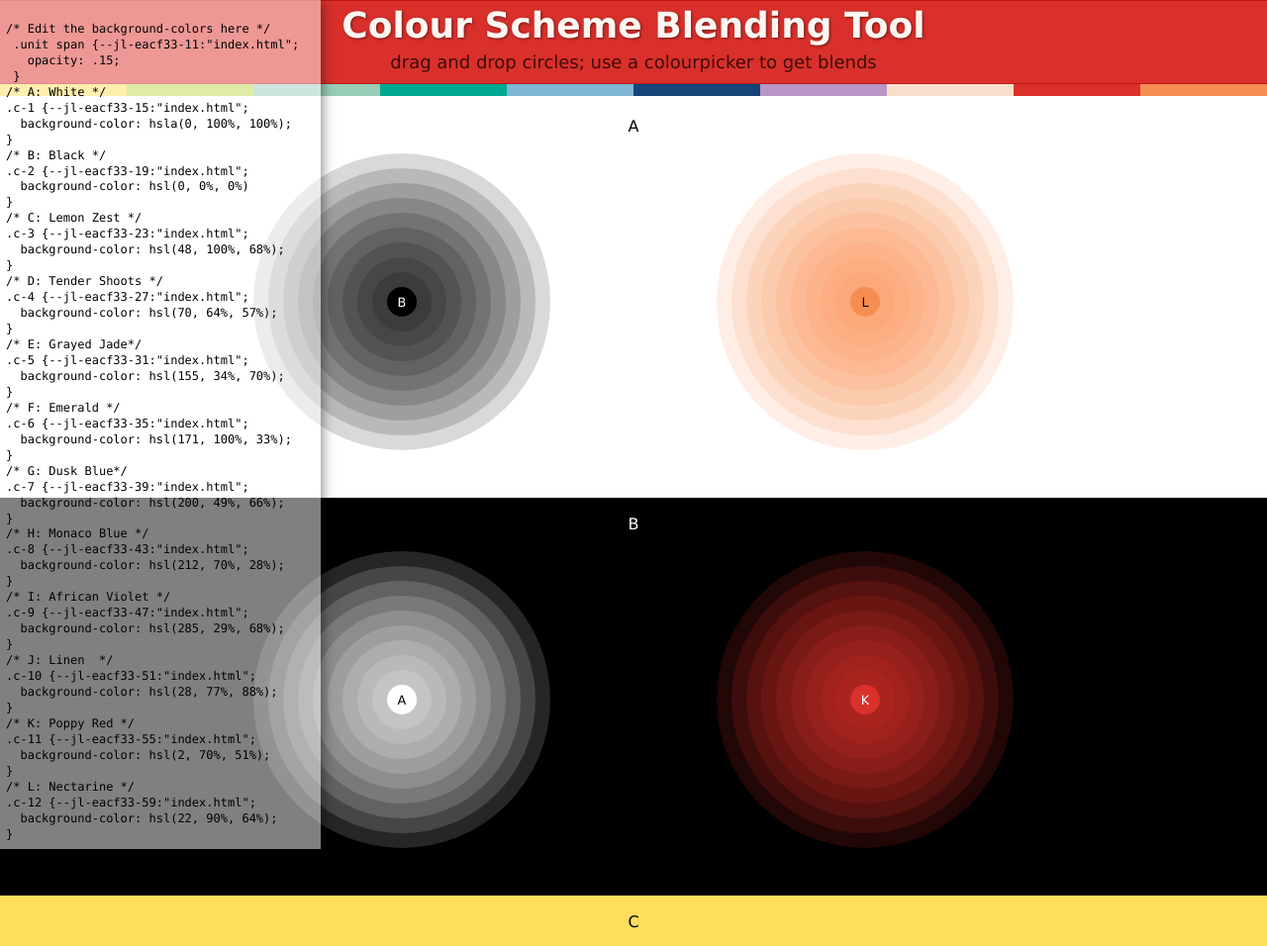
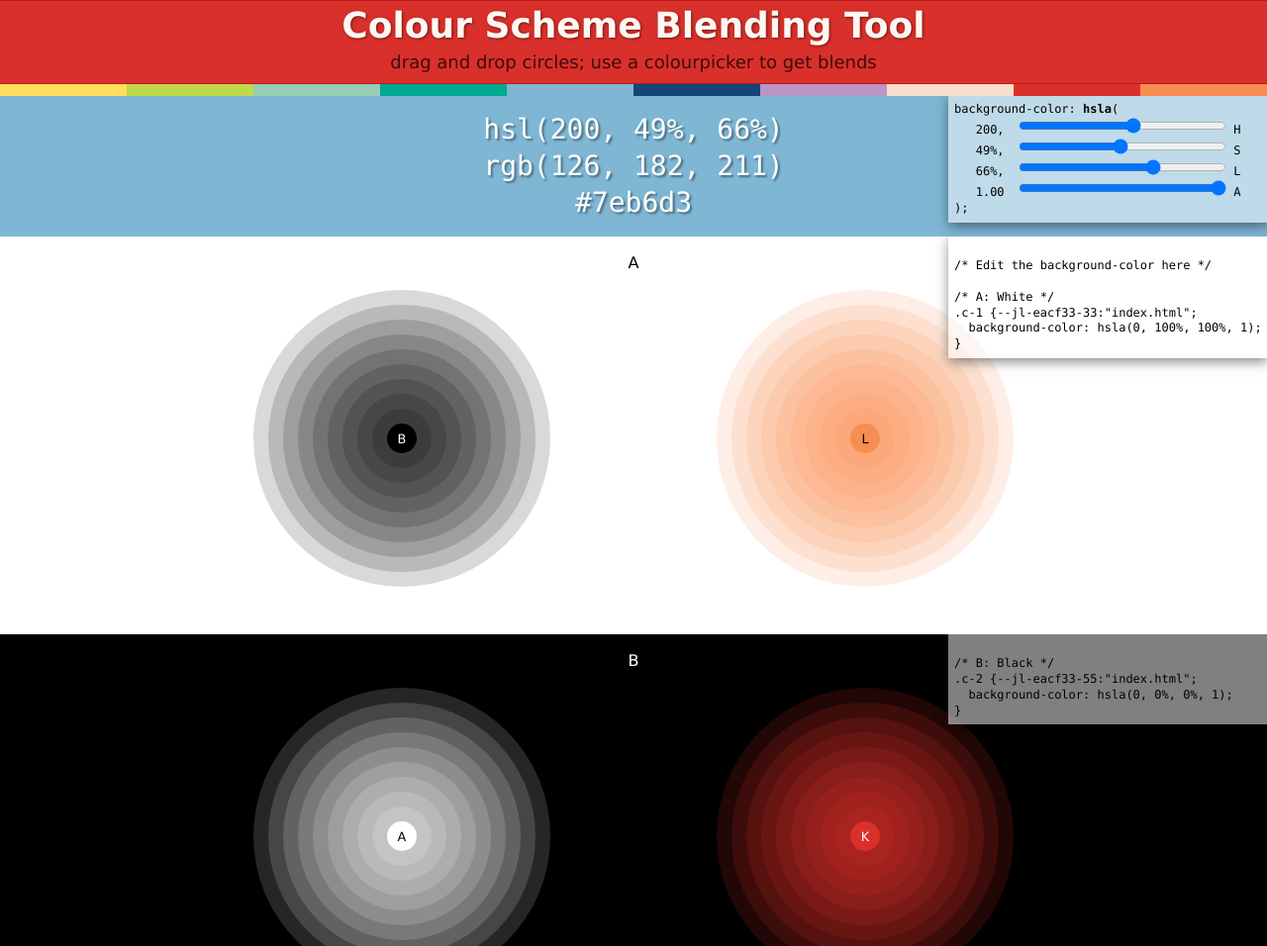
Before and after one commit to atelierbram/Colour-Scheme-Blending, a plain HTML site: page index.html in a window 1280 px wide. Shown: the top 956 px of the page at 99% size. Drawn offline with Linux system fonts and the light colour scheme.

Commit message:
added hsl to rgb and hex color-converter, better inline scoped styles for contenteditable backgroundcolors, added credits and links in subfooter

```diff
--- a/css/style.css
+++ b/css/style.css
@@ -144,7 +144,7 @@ a, a:link {
 .header {
   font-family: AvenirNextCondensed-DemiBold, Corbel, "Lucida Grande", "Lucida Sans", "Segoe Ui", "Trebuchet MS", sans-serif;
   height: 56px;
-  margin-bottom: 1em;
+  margin-bottom: .75em;
 }
 .footer {
   height: 40px;
@@ -169,6 +169,9 @@ text-overflow: ellipsis;
 }
 .line {
   margin: 0 auto 2em;
+}
+.row {
+  position: relative;
 }
 .row,
 .line {
@@ -285,15 +288,46 @@ text-overflow: ellipsis;
 }
 h3 {
   color: #087282;
+  text-transform: capitalize;
 }
 head {display: block;}
-style[contenteditable] {
+
+/* color-converter */
+/* http://www.standardista.com/hsla-color-picker/ */
+/* https://github.com/estelle/HSLA-Color-Converter */
+style[contenteditable],
+.color-converter,
+.example {
   font: .75em/1.33 Consolas, "DejaVu Sans Mono", Monaco, monospace;
+}
+
+style[contenteditable],
+.color-converter {
   white-space: pre;
   padding: 0.5em;
   background: white;
   background: hsla(360, 100%, 100%, 0.5);
-  display: none;
+  color: black;
+  position: absolute;
+  width: 310px;
+  right: 0;
+  top: 0;
+  display: block;
+   -webkit-box-shadow: 1px 3px 12px hsla(0,0%,0%,.5);
+  box-shadow: 1px 3px 12px hsla(0,0%,0%,.5);
+  z-index: 2;
+}
+.example {
+  background-color:  hsla(328, 100%, 44%, 1);
+  padding: 15px;
+  color: #FFF;
+  text-shadow: 2px 2px 2px rgba(0,0,0,0.4);
+  font-size: 1.75em;
+  text-align: center;
+}
+input[type="range"]  {
+  width: 210px;
+  display: inline-block;
 }
 
 @media only screen and (min-width: 454px) {
@@ -341,18 +375,6 @@ style[contenteditable] {
     line-height: 2.5;
   }
 }
-@media only screen and (min-width: 1200px) {
-  style[contenteditable] {
-    display: block;
-    position: fixed;
-    width: 312px;
-    left: 0;
-    top: 0;
-    z-index: 2;
-    -webkit-box-shadow: 1px 3px 12px hsla(0,0%,0%,.5);
-    box-shadow: 1px 3px 12px hsla(0,0%,0%,.5);
-  }
-}
 
 /* Fashion Color Report Collection - Women’s Spring 2013
  * http://www.pantone.com/pages/products/product.aspx?pid=1333&ca=4
--- a/index.html
+++ b/index.html
@@ -6,62 +6,7 @@
     <title>Colour Scheme Blending Tool</title>
 
     <link rel="stylesheet" href="css/style.css" type="text/css" media="screen">
-<style type="text/css" contenteditable>
-/* Edit the background-colors here */
- .unit span {
-   opacity: .15;
- }
-/* A: White */
-.c-1 {
-  background-color: hsla(0, 100%, 100%);
-}
-/* B: Black */
-.c-2 {
-  background-color: hsl(0, 0%, 0%)
-}
-/* C: Lemon Zest */
-.c-3 {
-  background-color: hsl(48, 100%, 68%);
-}
-/* D: Tender Shoots */
-.c-4 {
-  background-color: hsl(70, 64%, 57%);
-}
-/* E: Grayed Jade*/
-.c-5 {
-  background-color: hsl(155, 34%, 70%);
-}
-/* F: Emerald */
-.c-6 {
-  background-color: hsl(171, 100%, 33%);
-}
-/* G: Dusk Blue*/
-.c-7 {
-  background-color: hsl(200, 49%, 66%);
-}
-/* H: Monaco Blue */
-.c-8 {
-  background-color: hsl(212, 70%, 28%);
-}
-/* I: African Violet */
-.c-9 {
-  background-color: hsl(285, 29%, 68%);
-}
-/* J: Linen  */
-.c-10 {
-  background-color: hsl(28, 77%, 88%);
-}
-/* K: Poppy Red */
-.c-11 {
-  background-color: hsl(2, 70%, 51%);
-}
-/* L: Nectarine */
-.c-12 {
-  background-color: hsl(22, 90%, 64%);
-}
-</style>
-
-  </head>
+ </head>
   <body>
 
 <header class="header c-11">
@@ -71,8 +16,25 @@
   drag and drop circles; use a colourpicker to get blends
   </p>
 </header>
+   <section class="row">
+        <pre contenteditable class="color-converter">background-color:<b>&nbsp;hsla</b>(
+   <span class="hsl-value" id="hsl-h-value">200,</span>  <input id="hsl-h" type="range" min="0" max="360" value="200" onChange="changeHSL()">&nbsp;H&nbsp;&nbsp;
+   <span class="hsl-value" id="hsl-s-value">49%,</span> <input id="hsl-s" type="range" min="0" max="100" value="49" onChange="changeHSL()">&nbsp;S&nbsp;&nbsp;
+   <span class="hsl-value" id="hsl-l-value">66%, </span> <input id="hsl-l" type="range" min="0" max="100" value="66" onChange="changeHSL()">&nbsp;L&nbsp;&nbsp;
+   <span class="hsl-value" id="hsl-a-value">1.00</span>	 <input id="hsl-a" type="range" min="0" max="100" value="100" onChange="changeHSL()">&nbsp;A&nbsp;&nbsp;
+);        </pre><h1 id="hsl-example" class="example"> HSLA Colors</h1>
+  </section>
 
 <div class="row c-1">
+  <style scoped type="text/css" contenteditable>
+/* Edit the background-color here */
+
+/* A: White */
+.c-1 {
+  background-color: hsla(0, 100%, 100%, 1);
+}
+</style>
+
  <span class="c-name">A</span>
  <div class="line">
   <div class="unit unit-l">
@@ -88,6 +50,13 @@
 </div><!-- /.row -->
 
 <div class="row c-2">
+   <style scoped type="text/css" contenteditable>
+/* B: Black */
+.c-2 {
+  background-color: hsla(0, 0%, 0%, 1);
+}
+</style>
+
 <span class="c-name">B</span>
 <div class="line">
   <div class="unit unit-l">
@@ -103,6 +72,13 @@
 </div><!-- /.row -->
 
 <div class="row c-3">
+    <style scoped type="text/css" contenteditable>
+/* C: Lemon Zest */
+.c-3 {
+  background-color: hsla(48, 100%, 68%, 1);
+}
+</style>
+
 <span class="c-name c-dark">C</span>
 <div class="line">
   <div class="unit unit-l">
@@ -118,6 +94,13 @@
 </div><!-- /.row -->
 
 <div class="row c-4">
+    <style scoped type="text/css" contenteditable>
+/* D: Tender Shoots */
+.c-4 {
+  background-color: hsla(70, 64%, 57%, 1);
+}
+</style>
+
 <span class="c-name">D</span>
 <div class="line">
   <div class="unit unit-l">
@@ -133,6 +116,13 @@
 </div><!-- /.row -->
 
 <div class="row c-5">
+    <style scoped type="text/css" contenteditable>
+/* E: Grayed Jade */
+.c-5 {
+  background-color: hsla(155, 34%, 70%, 1);
+}
+</style>
+
 <span class="c-name">E</span>
 <div class="line">
   <div class="unit unit-l">
@@ -148,6 +138,13 @@
 </div><!-- /.row -->
 
 <div class="row c-6">
+    <style scoped type="text/css" contenteditable>
+/* F: Emerald */
+.c-6 {
+  background-color: hsla(171, 100%, 33%, 1);
+}
+</style>
+
 <span class="c-name c-light">F</span>
 <div class="line">
   <div class="unit unit-l">
@@ -163,6 +160,13 @@
 </div><!-- /.row -->
 
 <div class="row c-7">
+    <style scoped type="text/css" contenteditable>
+/* G: Dusk Blue */
+.c-7 {
+  background-color: hsla(200, 49%, 66%, 1);
+}
+</style>
+
 <span class="c-name">G</span>
 <div class="line">
   <div class="unit unit-l">
@@ -178,6 +182,13 @@
 </div><!-- /.row -->
 
 <div class="row c-8">
+    <style scoped type="text/css" contenteditable>
+/* H: Monaco Blue */
+.c-8 {
+  background-color: hsla(212, 70%, 28%, 1);
+}
+</style>
+
 <span class="c-name c-light">H</span>
 <div class="line">
   <div class="unit unit-l">
@@ -193,6 +204,13 @@
 </div><!-- /.row -->
 
 <div class="row c-9">
+    <style scoped type="text/css" contenteditable>
+/* I: African Violet */
+.c-9 {
+  background-color: hsla(285, 29%, 68%, 1);
+}
+</style>
+
 <span class="c-name">I</span>
 <div class="line">
   <div class="unit unit-l">
@@ -208,6 +226,13 @@
 </div><!-- /.row -->
 
 <div class="row c-10">
+    <style scoped type="text/css" contenteditable>
+/* J: Linen */
+.c-10 {
+  background-color: hsla(28, 77%, 88%, 1);
+}
+</style>
+
 <span class="c-name c-dark">J</span>
 <div class="line">
   <div class="unit unit-l">
@@ -223,6 +248,13 @@
 </div><!-- /.row -->
 
 <div class="row c-11">
+    <style scoped type="text/css" contenteditable>
+/* K: Poppy Red */
+.c-11 {
+  background-color: hsla(2, 70%, 51%, 1);
+}
+</style>
+
 <span class="c-name c-light">K</span>
 <div class="line">
   <div class="unit unit-l">
@@ -238,6 +270,13 @@
 </div><!-- /.row -->
 
 <div class="row c-12">
+    <style scoped type="text/css" contenteditable>
+/* L: Nectarine */
+.c-12 {
+  background-color: hsla(22, 90%, 64%, 1);
+}
+</style>
+
 <span class="c-name">L</span>
 <div class="line">
   <div class="unit unit-l">
@@ -254,11 +293,23 @@
 
 <div class="subfooter">
   <div class="line">
+  <h3>credits:</h3>
+  <ul>
+    <li><a href="http://www.standardista.com/hsla-color-picker/">HSLA Color Picker / RGBA Converter by Estelle Weyl</a></li>
+    <li><a href="https://github.com/estelle/HSLA-Color-Converter">HSLA Color Picker on Github</a></li>
+  </ul>
+  </div>
+
+  <div class="line">
   <h3>other webcolour tools:</h3>
  <ul>
+   <li><a href="http://mothereffinghsl.com/">Mother-effing Hsl by Paul Irish</a></li>
+ <li><a href="http://hslpicker.com/">HSL Color Picker by Brandon Mathis</a></li>
+  <li><a href="http://css-tricks.com/examples/HSLaExplorer/">HSLa explorer on css-tricks.com</a></li>
+  </ul>
+  <ul>
   <li><a href="http://meyerweb.com/eric/tools/color-blend/">Web Color Blender by Eric Meyer</a></li>
-  <li><a href="http://hslpicker.com/">HSL Color Picker by Brandon Mathis</a></li>
-  <li><a href="http://css-tricks.com/examples/HSLaExplorer/">HSLa explorer on css-tricks.com</a></li>
+   <li><a href="http://meyerweb.com/eric/css/colors/">color keywords table by Eric Meyer</a></li>
   </ul>
   </div>
 </div>
@@ -290,10 +341,93 @@
   <span class="b--sp c-12"></span>
 </div>
 
-<!-- http://www.html5rocks.com/en/tutorials/dnd/basics/ -->
-<script>Element.prototype.hasClassName=function(name){return new RegExp("(?:^|\\s+)"+name+"(?:\\s+|$)").test(this.className);};Element.prototype.addClassName=function(name){if(!this.hasClassName(name)){this.className=this.className?[this.className,name].join(' '):name;}};Element.prototype.removeClassName=function(name){if(this.hasClassName(name)){var c=this.className;this.className=c.replace(new RegExp("(?:^|\\s+)"+name+"(?:\\s+|$)","g"),"");}};var samples=samples||{};(function(){var clx_='line';var cols_=document.querySelectorAll('.'+clx_+' .unit');var dragSrcEl_=null;this.handleDragStart=function(e){e.dataTransfer.effectAllowed='move';e.dataTransfer.setData('text/html',this.innerHTML);dragSrcEl_=this;this.addClassName('moving');};this.handleDragOver=function(e){if(e.preventDefault){e.preventDefault();}
+<script>
+// HTML5 drag and drop by Eric Bidelman
+// http://www.html5rocks.com/en/tutorials/dnd/basics/
+Element.prototype.hasClassName=function(name){return new RegExp("(?:^|\\s+)"+name+"(?:\\s+|$)").test(this.className);};Element.prototype.addClassName=function(name){if(!this.hasClassName(name)){this.className=this.className?[this.className,name].join(' '):name;}};Element.prototype.removeClassName=function(name){if(this.hasClassName(name)){var c=this.className;this.className=c.replace(new RegExp("(?:^|\\s+)"+name+"(?:\\s+|$)","g"),"");}};var samples=samples||{};(function(){var clx_='line';var cols_=document.querySelectorAll('.'+clx_+' .unit');var dragSrcEl_=null;this.handleDragStart=function(e){e.dataTransfer.effectAllowed='move';e.dataTransfer.setData('text/html',this.innerHTML);dragSrcEl_=this;this.addClassName('moving');};this.handleDragOver=function(e){if(e.preventDefault){e.preventDefault();}
       e.dataTransfer.dropEffect='move';return false;};this.handleDragEnter=function(e){this.addClassName('over');};this.handleDragLeave=function(e){this.removeClassName('over');};this.handleDrop=function(e){if(e.stopPropagation){e.stopPropagation();}
       if(dragSrcEl_!=this){dragSrcEl_.innerHTML=this.innerHTML;this.innerHTML=e.dataTransfer.getData('text/html');var count=this.querySelector('.count');var newCount=parseInt(count.getAttribute('data-col-moves'))+1;count.setAttribute('data-col-moves',newCount);count.textContent='moves: '+newCount;}
       return false;};this.handleDragEnd=function(e){[].forEach.call(cols_,function(col){col.removeClassName('over');col.removeClassName('moving');});};[].forEach.call(cols_,function(col){col.setAttribute('draggable','true');col.addEventListener('dragstart',this.handleDragStart,false);col.addEventListener('dragenter',this.handleDragEnter,false);col.addEventListener('dragover',this.handleDragOver,false);col.addEventListener('dragleave',this.handleDragLeave,false);col.addEventListener('drop',this.handleDrop,false);col.addEventListener('dragend',this.handleDragEnd,false);});})();</script>
+
+<script>
+   // HSLA Color Converter by Estelle Weyl
+  // http://www.standardista.com/hsla-color-picker/
+  // https://github.com/estelle/HSLA-Color-Converter
+	var browserPrefix = getPrefix();
+	function getPrefix() {
+		var myJS = document.getElementsByTagName('script')[0];
+		if('WebkitOpacity' in myJS.style) return 'webkit';
+		var regex = /^(Moz|Ms|O)(?=[A-Z])/;
+		for(var property in myJS.style) {
+			if(regex.test(property)) {
+				return property.match(regex)[0];
+			}
+		}
+		return '';
+	}
+
+			  function createHSLA(h, s, l, a){
+                var h = h || document.getElementById('hsl-h').value * 1.0;
+                var s = s || document.getElementById('hsl-s').value * 1.0;
+                var l = l || document.getElementById('hsl-l').value * 1.0;
+                var a = a ||document.getElementById('hsl-a').value * 1.0;
+
+				var hslapicker = "";
+				for(var i=0; i <=360; i++){
+					hslapicker+= '<i style="background: hsla(' + i + ', ' + s + '%, ' + l + '%, ' + a +')"></i>';
+			    }
+
+        }
+              function changeHSL() {
+                var h = document.getElementById('hsl-h').value * 1.0;
+                var s = document.getElementById('hsl-s').value * 1.0;
+                var l = document.getElementById('hsl-l').value * 1.0;
+                var a = document.getElementById('hsl-a').value * 1.0;
+				var hex = '';
+
+				a = ((a < 1 && a > 0) ? a : a / 100).toFixed(2);
+                var el = document.getElementById('hsl-example');
+				if(a == 1){
+				var hsla = 'hsl(' + h + ', ' + s + '%, ' + l + '%)'
+				} else {
+				var hsla = 'hsla(' + h + ', ' + s + '%, ' + l + '%, ' + a + ')'
+				}
+                el.style.backgroundColor = hsla;
+				var rgba = el.style.backgroundColor;
+				if(a == 1){
+					 hex = '<br/>' + colorToHex(rgba);
+				}
+				el.innerHTML = hsla + " <br/>" + rgba + hex;
+
+                document.getElementById('hsl-h-value').textContent = (h < 100)? h + ', ': h + ',';
+                document.getElementById('hsl-s-value').textContent = (s < 100)? s + '%, ': s + '%,';
+                document.getElementById('hsl-l-value').textContent = (l < 100)? l + '%, ': l + '%,';
+                document.getElementById('hsl-a-value').textContent = a + '';
+				createHSLA(h, s, l, a);
+              }
+
+			  function colorToHex(color) {
+				var digits = /(.*?)rgb\((\d+), (\d+), (\d+)\)/.exec(color);
+
+				var red = parseInt(digits[2]);
+				var green = parseInt(digits[3]);
+				var blue = parseInt(digits[4]);
+
+				var rgb = blue | (green << 8) | (red << 16);
+        return digits[1] + '#' + rgb.toString(16);
+
+				// https://raw.github.com/rohn/HSLA-Color-Converter/2958291dd89417040e15d039662d9b83ca8d4228/hsla.html
+
+        var hex = rgb.toString(16);
+				while (hex.length < 6) {
+				    hex = "0" + hex;
+				}
+
+				return digits[1] + '#' + hex;
+			};
+
+              changeHSL();
+			  createHSLA();
+            </script>
   </body>
 </html>
```
